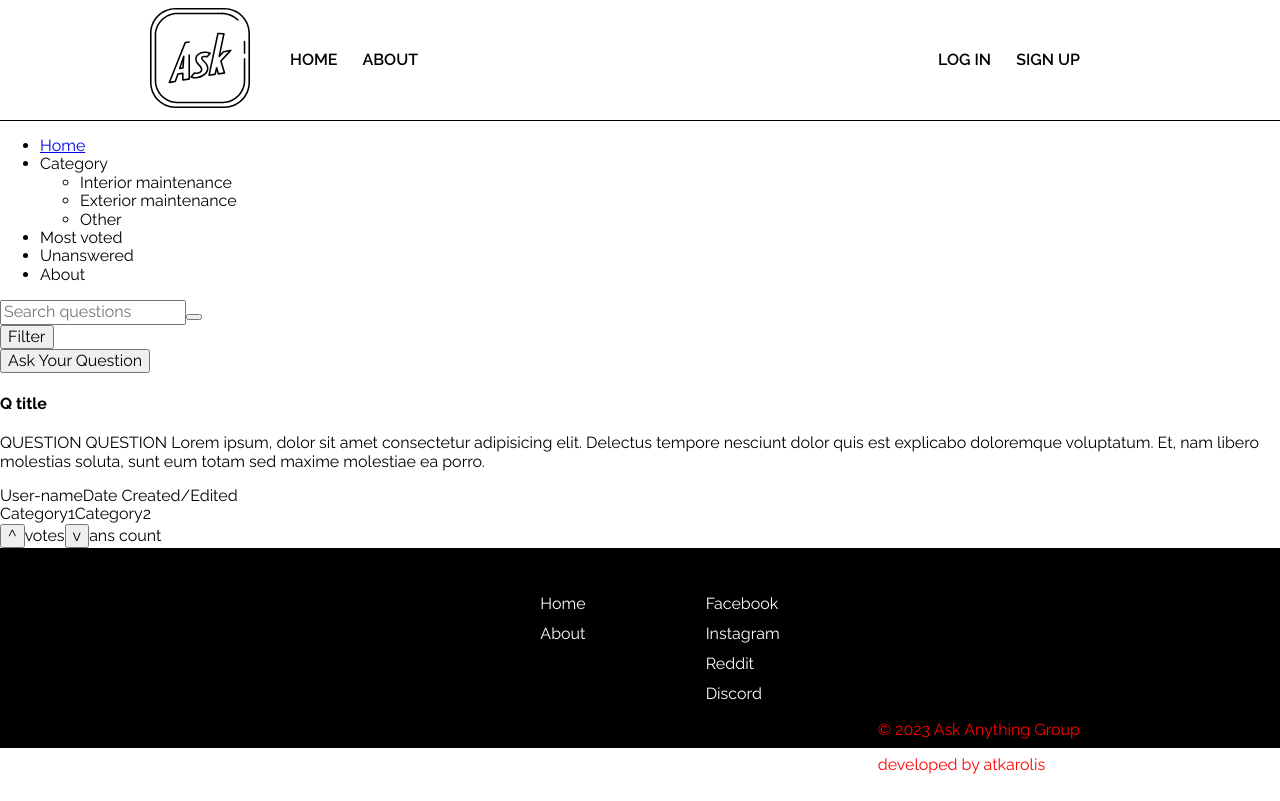
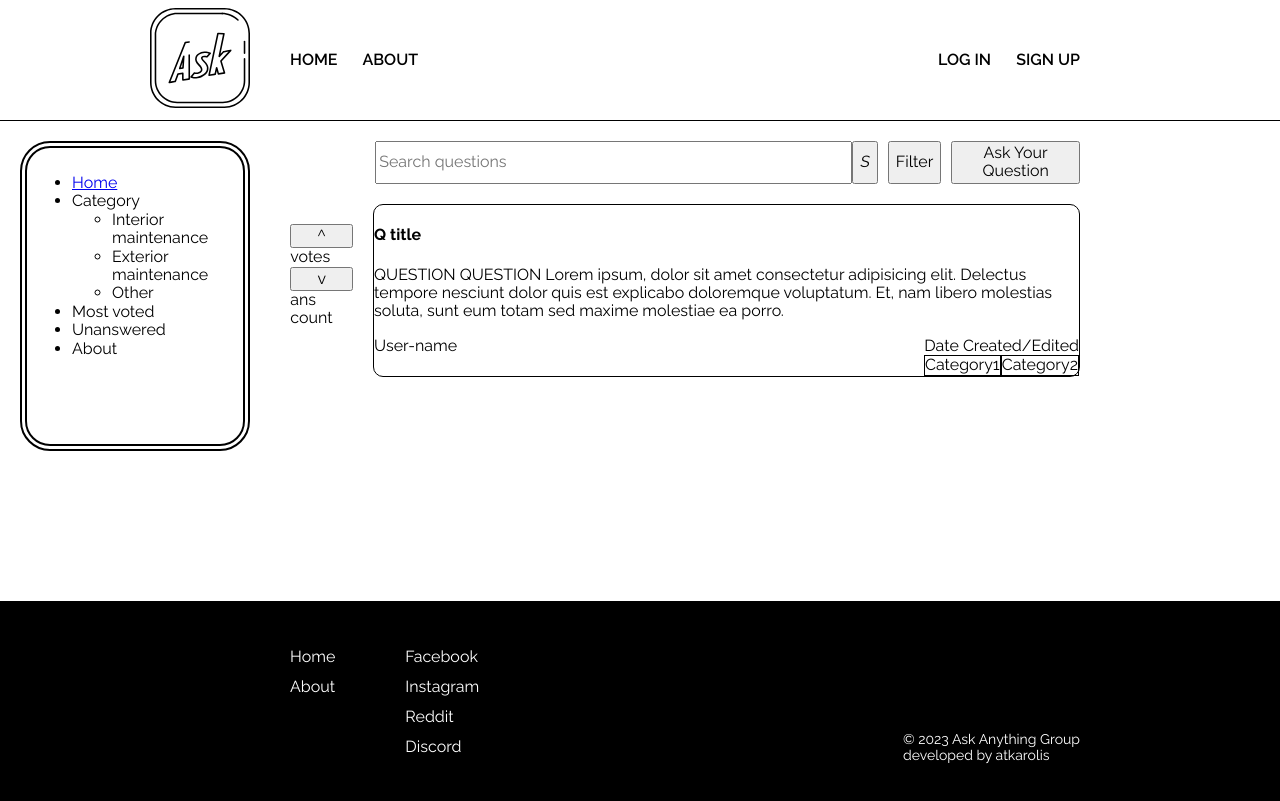
Before and after one commit to atkarolis/qa-forum, a React (Create React App) app: page / in a window 1280 px wide. Built offline with nearby package versions, Linux system fonts and the light colour scheme.

Commit message:
homepage basic styles added

```diff
--- a/src/components/Pages/Home.jsx
+++ b/src/components/Pages/Home.jsx
@@ -1,9 +1,77 @@
 import { NavLink } from 'react-router-dom';
+import styled from "styled-components";
 //<link rel="stylesheet" href="https://cdnjs.cloudflare.com/ajax/libs/font-awesome/4.7.0/css/font-awesome.min.css">
+
+const StyledMain = styled.main`
+  min-height: calc(100vh - 320px);
+  display: flex;
+  aside{
+    border-width: 7px;
+    border-color: black;
+    border-style: double;
+    border-radius: 30px;
+    margin: 20px;
+    padding: 10px 35px 70px 5px;
+    height: 100%;
+  }
+  .MAIN {
+    padding: 20px 200px 20px 0px;
+    width: 100%;
+    > section {
+      display: flex;
+      padding-bottom: 20px;
+      width: 100%;
+      .search-container {
+        width: 100%;
+        display: flex;
+        input {
+        width: 70%;
+        margin-left: 105px;
+        }
+        button {
+          cursor: pointer;
+          margin-right: 10px;
+        }
+      }
+      button {
+        cursor: pointer;
+      }
+    }
+    article {
+      > section {
+        display: flex;
+        .vote-container {
+          display: flex;
+          flex-direction: column;
+          margin: 20px;
+          button {
+            cursor: pointer;
+          }
+        }
+        .question-container {
+          border: 1px solid black;
+          border-radius: 10px;
+          width: 100%;
+          .details {
+            display: flex;
+            justify-content: space-between;
+          }
+          .categories {
+            display: flex;
+            justify-content: flex-end;
+            span {
+              border: 1px solid black;
+            }
+          }
+        }
+      }
+    }
+  }
+`
 
 const Home = () => {
   return ( //aside ir section iškelti kaip UI komponentą?
-    <>
+    <StyledMain>
       <aside>
         <ul>
           <li><NavLink to='/'>Home</NavLink></li>
@@ -19,37 +87,39 @@ const Home = () => {
           <li>About</li>
         </ul>
       </aside>
-      <main>
+      <div className='MAIN'>
         <section>
           <div className='search-container'>
             <input type="text" placeholder='Search questions'/>
-            <button type="submit"><i class="fa fa-search"></i></button>
+            <button type="submit"><i class="fa fa-search">S</i></button>
+            <button>Filter</button>
           </div>
-          <button>Filter</button>
+          <button>Ask Your Question</button>
         </section>
         <article>
-          <button>Ask Your Question</button>
           <section>
-            <h4>Q title</h4>
-            <div className='question-container'>
-              <p>QUESTION QUESTION Lorem ipsum, dolor sit amet consectetur adipisicing elit. Delectus tempore nesciunt dolor quis est explicabo doloremque voluptatum. Et, nam libero molestias soluta, sunt eum totam sed maxime molestiae ea porro.</p>
-              <span>User-name</span>
-              <span>Date Created/Edited</span>
-              <div>
-                <span>Category1</span>
-                <span>Category2</span>
-              </div>
-            </div>
             <div className='vote-container'>
               <button>^</button>
               <span>votes</span>
               <button>v</button>
               <span>ans count</span>
             </div>
+            <div className='question-container'>
+              <h4>Q title</h4>
+              <p>QUESTION QUESTION Lorem ipsum, dolor sit amet consectetur adipisicing elit. Delectus tempore nesciunt dolor quis est explicabo doloremque voluptatum. Et, nam libero molestias soluta, sunt eum totam sed maxime molestiae ea porro.</p>
+              <div className='details'>
+                <span>User-name</span>
+                <span>Date Created/Edited</span>
+              </div>
+              <div className='categories'>
+                <span>Category1</span>
+                <span>Category2</span>
+              </div>
+            </div>
           </section>
         </article>
-      </main>
-    </>
+      </div>
+    </StyledMain>
   );
 }
 
--- a/src/components/UI/Footer.jsx
+++ b/src/components/UI/Footer.jsx
@@ -3,15 +3,15 @@ import styled from "styled-components";
 
 const StyledFooter = styled.footer`
   height: 200px;
+  padding-right: 200px;
   background-color: #000000;
   color: #FFFFFF;
   display: flex;
-  flex-direction: column;
-  align-items: center;
+  justify-content: space-between;
   .links-div {
-    padding-top: 25px;
+    padding: 25px 0px 0px 250px;
     display: flex;
-    gap: 80px;
+    gap: 30px;
   }
   ul {
     list-style-type: none;
@@ -22,10 +22,12 @@ const StyledFooter = styled.footer`
     color: #FFFFFF
   }
   .credits {
-    position: absolute;
-    bottom: 10px;
-    right: 200px;
-    color: red; //adjust the color and font-size (?) later
+    padding-top: 130px;
+    font-size: 14px;
+    color: #FFFFFF;
+    p {
+      margin: 0;
+    }
   }
 `
 
```
Lines whose indentation alone changed are shown as unchanged.
